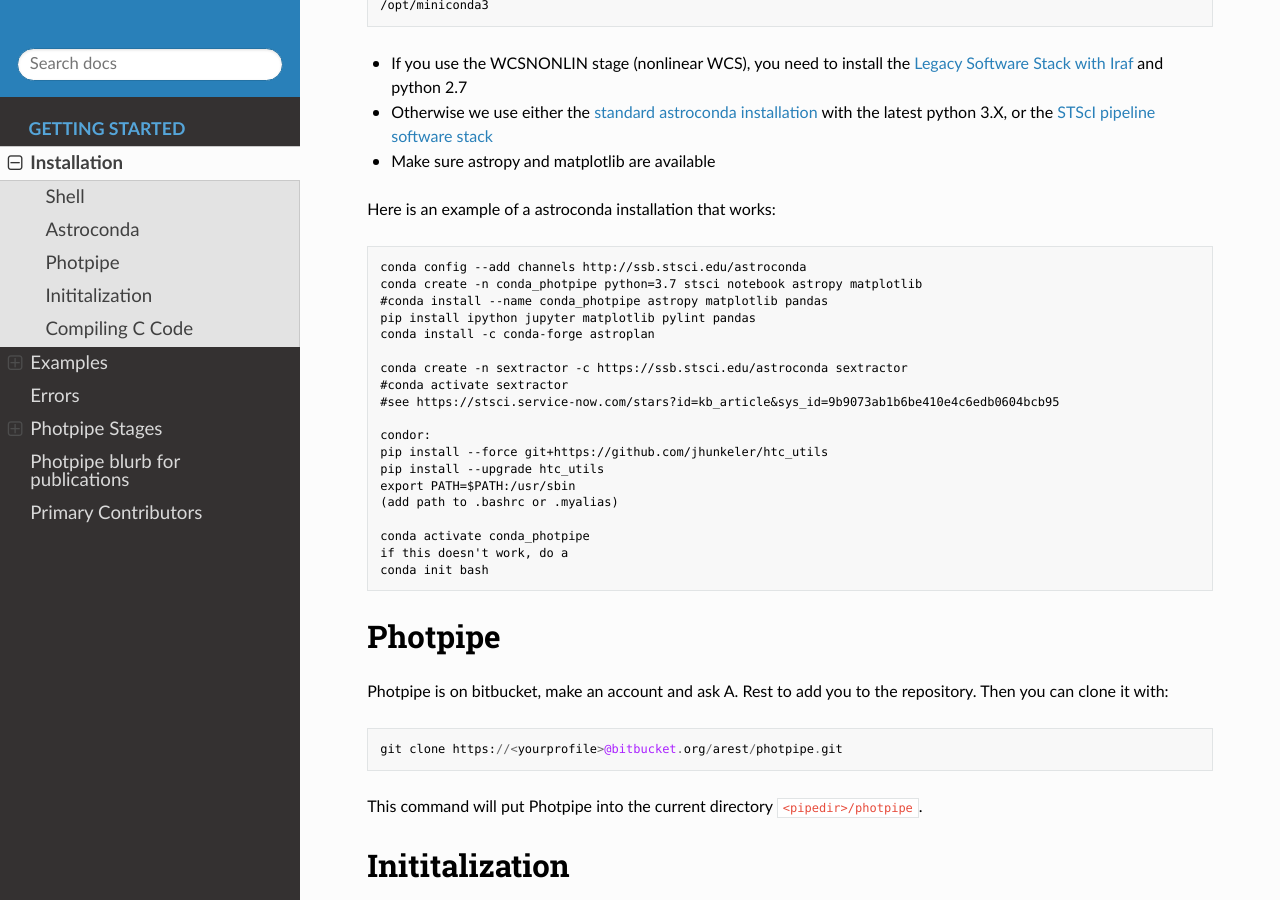
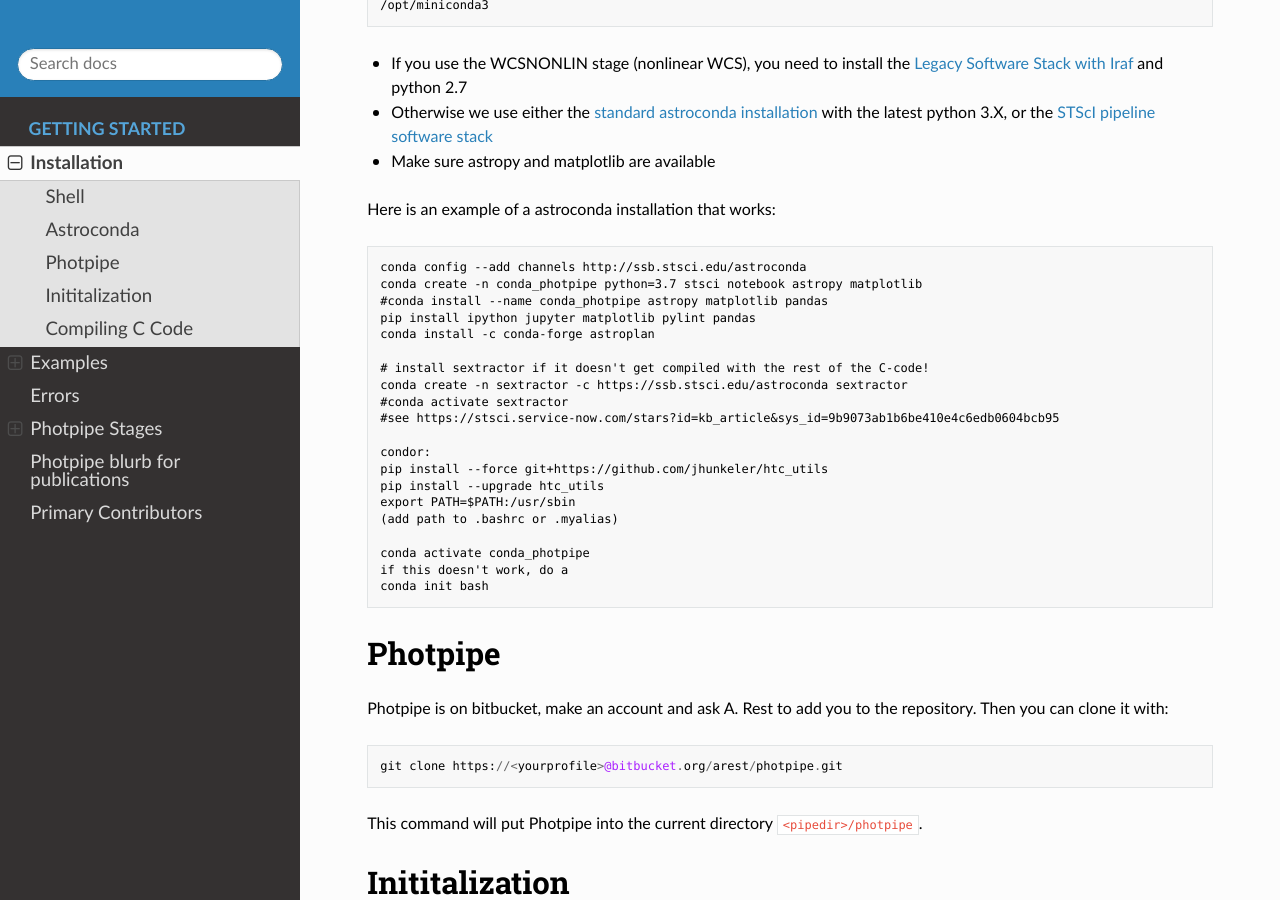
Before and after one commit to jpierel14/photpipe_docs, a Sphinx documentation site: the page built from docs/source/install.rst, in a window 1280 px wide and 900 px high, scrolled down 540 px. Built offline with Sphinx 7.4.7 and the Read the Docs theme 2.0.0, drawn with Linux system fonts in a browser that asks for light colours; the version number could not be read and is left out.

Commit message:
Update install.rst

```diff
--- a/docs/source/install.rst
+++ b/docs/source/install.rst
@@ -27,6 +27,7 @@
    pip install ipython jupyter matplotlib pylint pandas
    conda install -c conda-forge astroplan
 
+   # install sextractor if it doesn't get compiled with the rest of the C-code!
    conda create -n sextractor -c https://ssb.stsci.edu/astroconda sextractor
    #conda activate sextractor
    #see https://stsci.service-now.com/stars?id=kb_article&sys_id=9b9073ab1b6be410e4c6edb0604bcb95
```
